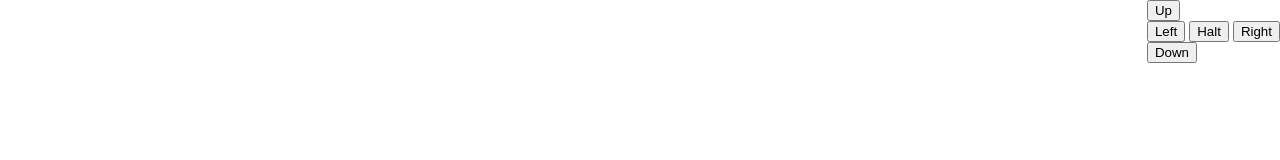
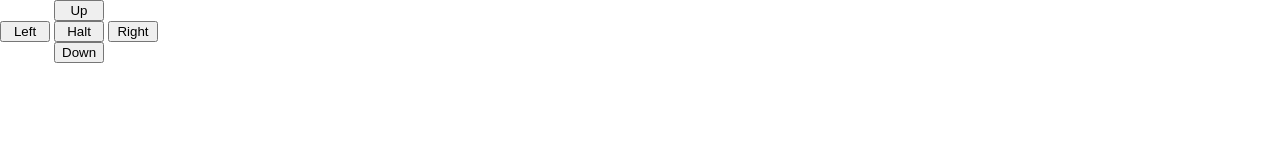
Before and after one commit to b-kelly/ludum-dare-48, a website built with webpack: page src/index.html in a window 1280 px wide. Built offline with nearby package versions, Linux system fonts and the light colour scheme.

Commit message:
ui cleanup

```diff
--- a/src/index.css
+++ b/src/index.css
@@ -13,5 +13,10 @@ body {
 .ui-container {
     position: absolute;
     top: 0;
-    right: 0;
+    left: 0;
+    text-align: center;
 }
+
+button {
+    width: 50px;
+}
```
